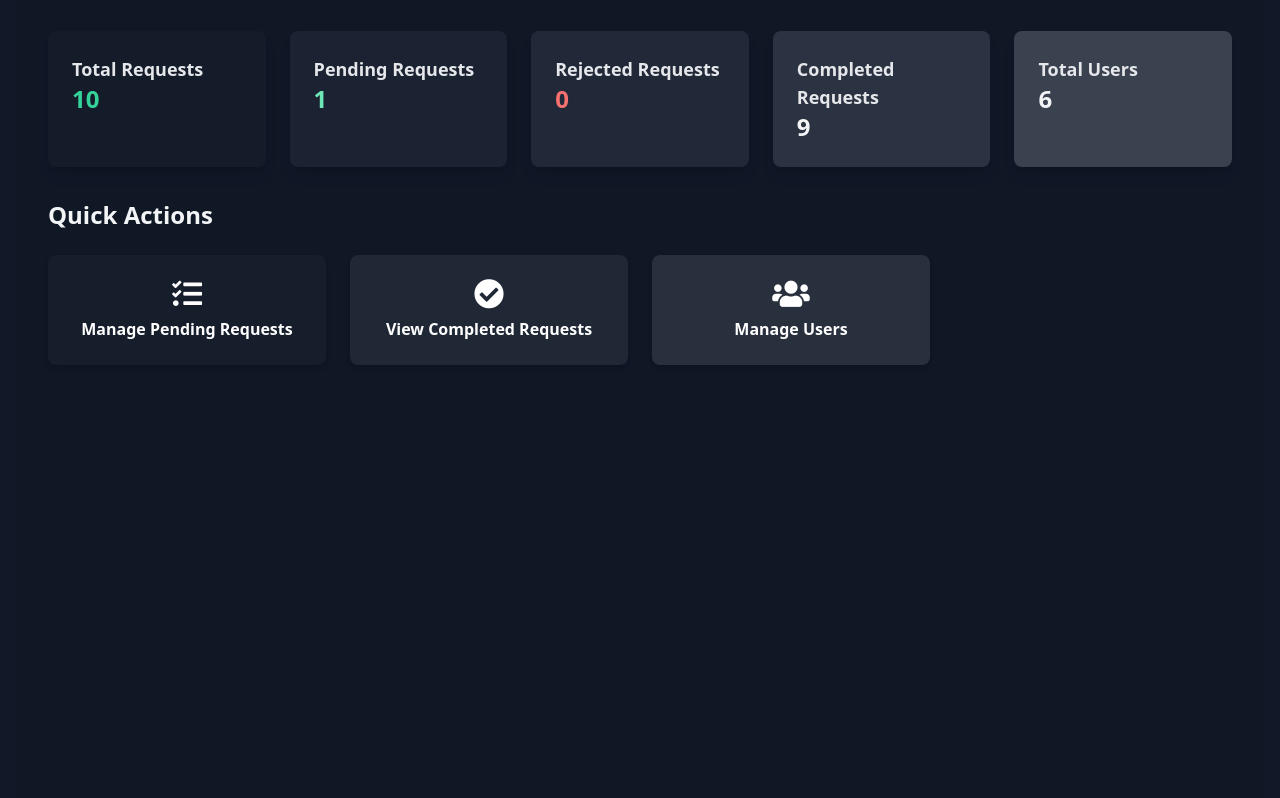
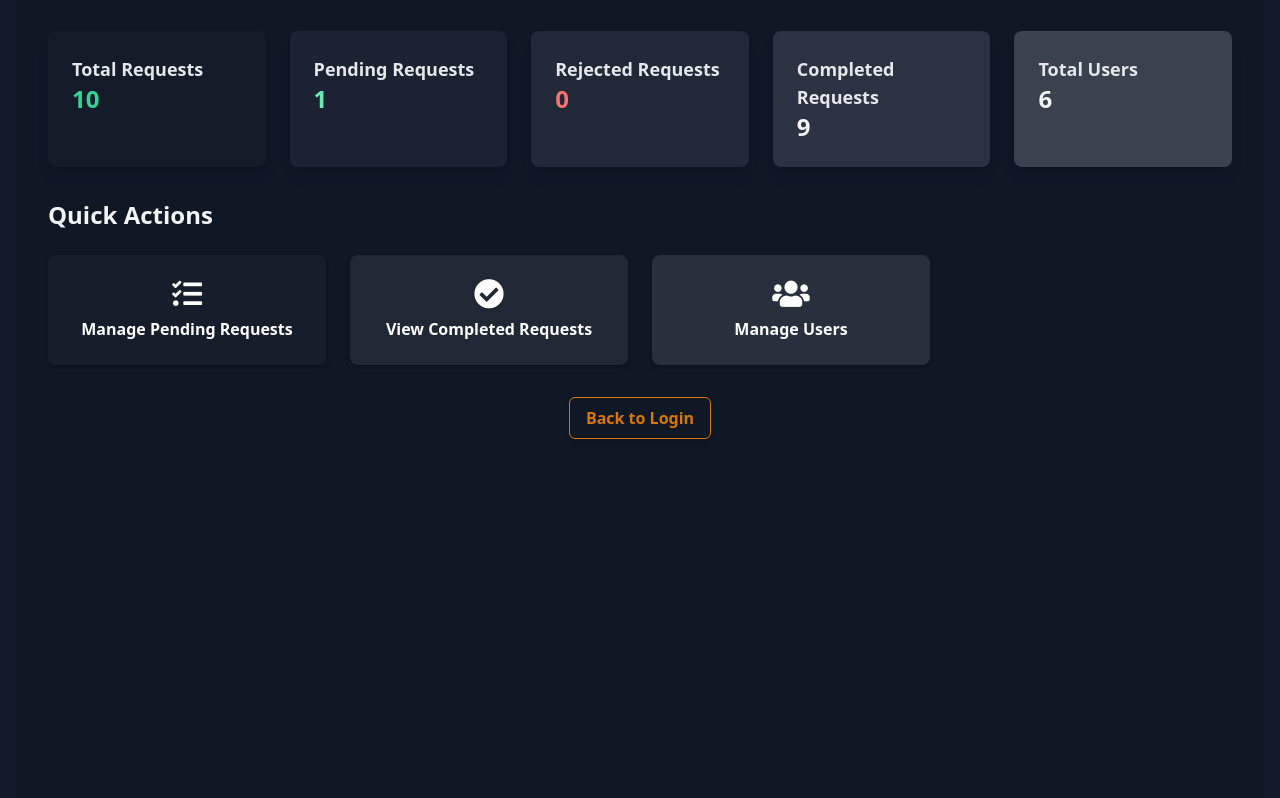
Before and after one commit to NarayananSreeraman/WasteManager, a Django app: page /adminn/dashboard/ in a window 1280 px wide. Shown: the part 81-879 px from the top of the page. Run offline with Django 5.2, Linux system fonts and the light colour scheme; a user stored in the database is signed in; data comes from the database, SQL or seed files in the repository.

Commit message:
Update templates/adminapp/dashboard.html

```diff
--- a/templates/adminapp/dashboard.html
+++ b/templates/adminapp/dashboard.html
@@ -1,6 +1,6 @@
 {% extends "adminapp/base.html" %}
 
-{% block title %}Admin Dashboard{% endblock %}
+{% block title %}Waste Manager Admin{% endblock %}
 
 {% block content %}
 <!-- Background with circles -->
@@ -48,6 +48,12 @@
             <i class="fas fa-users text-3xl mb-2"></i>
             <p class="font-semibold">Manage Users</p>
         </a>
+    </div>
+
+    <!-- Login Redirect Button -->
+    <div class="text-center mt-8">
+        <a href="{% url 'login_user' %}" class="inline-block border border-yellow-600 text-yellow-600 font-semibold py-2 px-4 rounded-md shadow-md hover:bg-orange-500 hover:text-white transition duration-300">
+            Back to Login
         </a>
     </div>
 </div>
```
